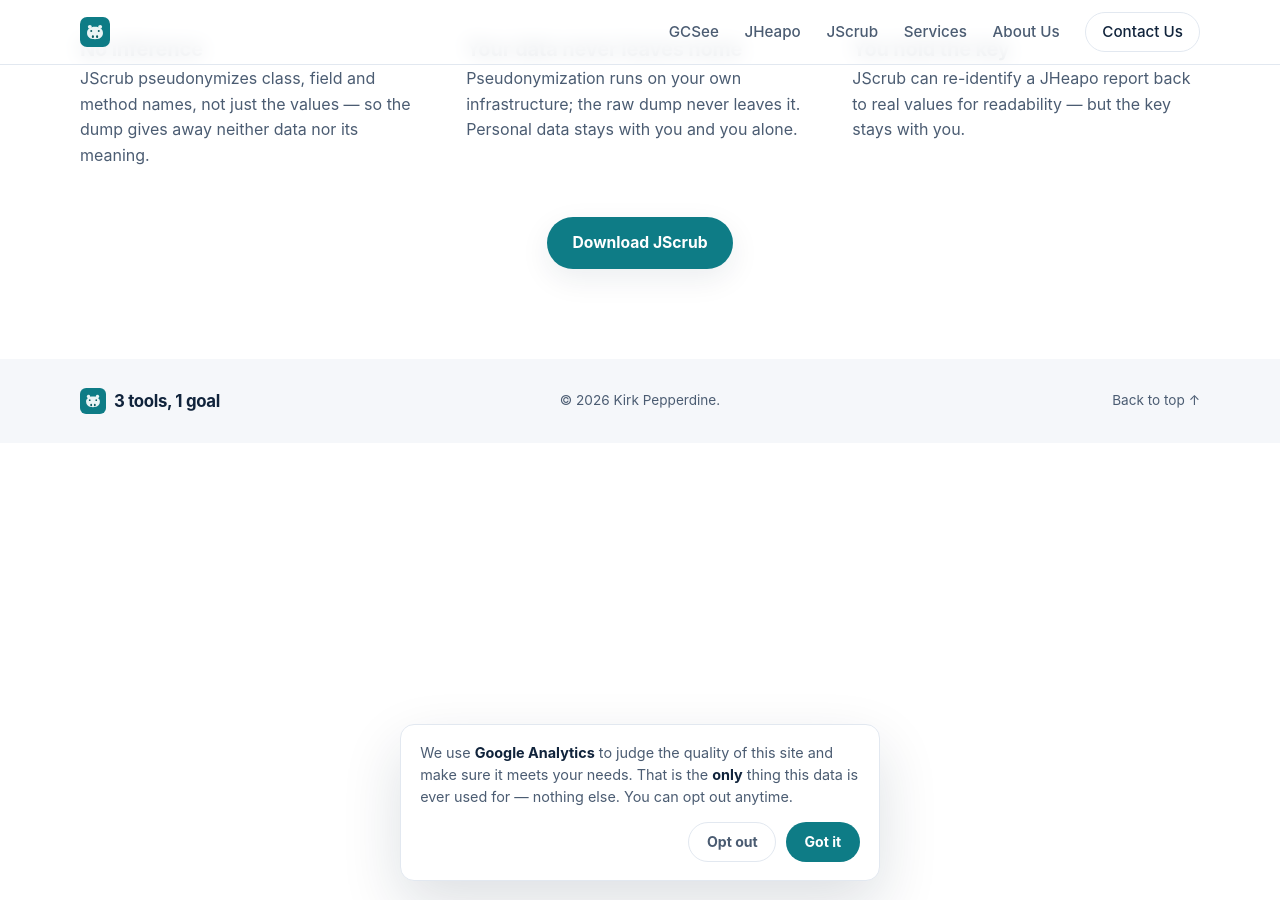
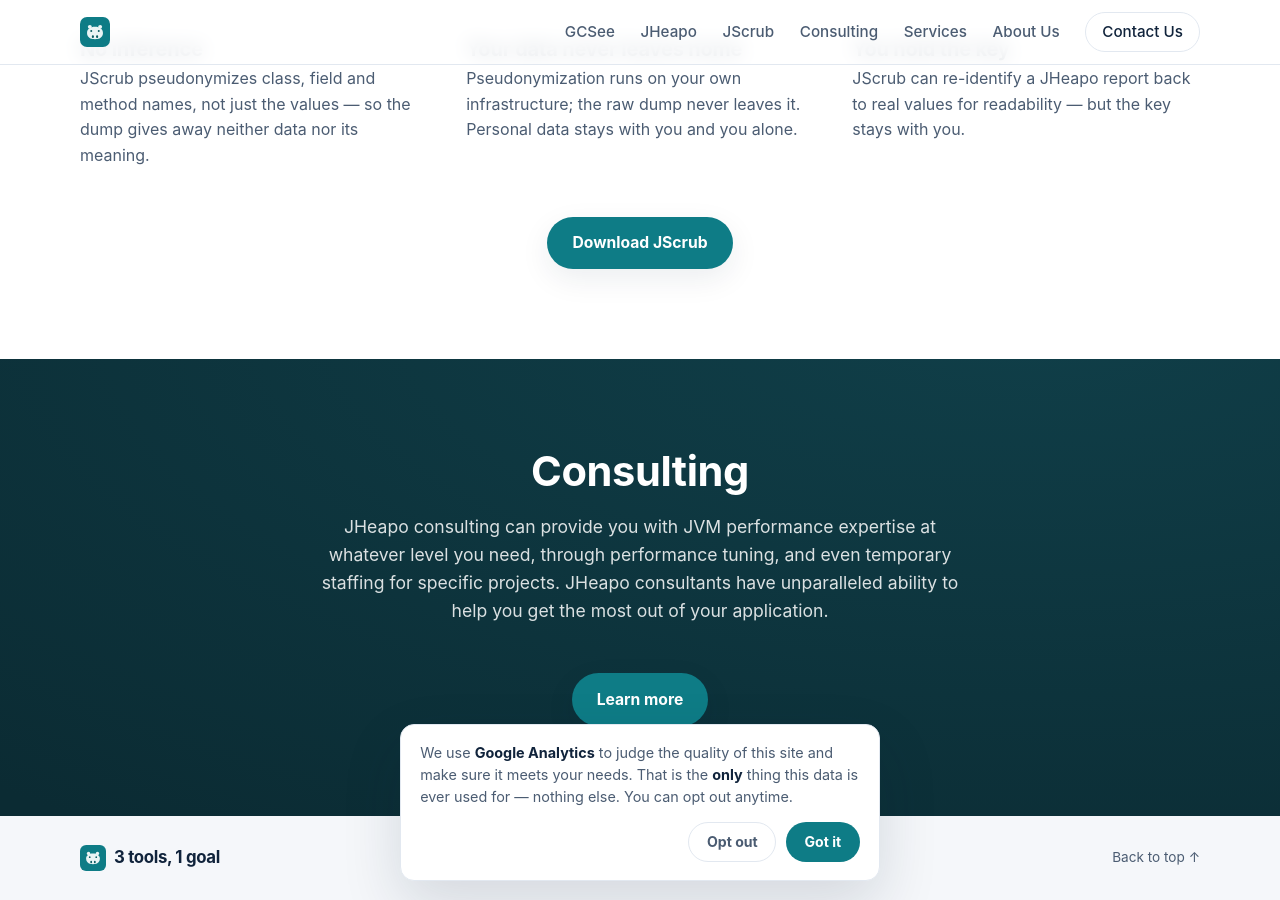
Before and after one commit to jheapo/jheapo.github.io, a Jekyll site: the page built from index.html, in a window 1280 px wide and 900 px high, scrolled down 2400 px. Built offline with Jekyll 4.4.1, drawn with Linux system fonts in a browser that asks for light colours.

Commit message:
Add Consulting: home teaser section, nav link, and page stub
New teal section below JScrub introduces JHeapo consulting (JVM
performance expertise, tuning, temporary staffing) with a "Learn more"
button. Adds a Consulting nav link pointing to the section, and a
placeholder /consulting/ page to hold fuller copy later.

Co-Authored-By: Claude Opus 4.8 <noreply@anthropic.com>

```diff
--- a/_includes/header.html
+++ b/_includes/header.html
@@ -12,6 +12,7 @@
       <a href="{{ '/#gcsee' | relative_url }}">GCSee</a>
       <a href="{{ '/#features' | relative_url }}">JHeapo</a>
       <a href="{{ '/#jscrub' | relative_url }}">JScrub</a>
+      <a href="{{ '/#consulting' | relative_url }}">Consulting</a>
       <a href="{{ '/services/' | relative_url }}">Services</a>
       <a href="{{ '/about/' | relative_url }}">About Us</a>
       <a class="nav-gh" href="mailto:{{ site.contact_email }}">Contact Us</a>
--- a/index.html
+++ b/index.html
@@ -94,3 +94,19 @@ layout: default
     </div>
   </div>
 </section>
+
+<!-- ================= CONSULTING ================= -->
+<section class="section section-brand" id="consulting">
+  <div class="wrap">
+    <h2 class="section-title">Consulting</h2>
+    <p class="section-lede">
+      JHeapo consulting can provide you with JVM performance expertise at whatever level
+      you need, through performance tuning, and even temporary staffing for specific
+      projects. JHeapo consultants have unparalleled ability to help you get the most out
+      of your application.
+    </p>
+    <div class="jscrub-cta">
+      <a class="btn btn-primary" href="{{ '/consulting/' | relative_url }}">Learn more</a>
+    </div>
+  </div>
+</section>
```
Also changed, not shown: consulting.html (added, +18 -0 lines).
